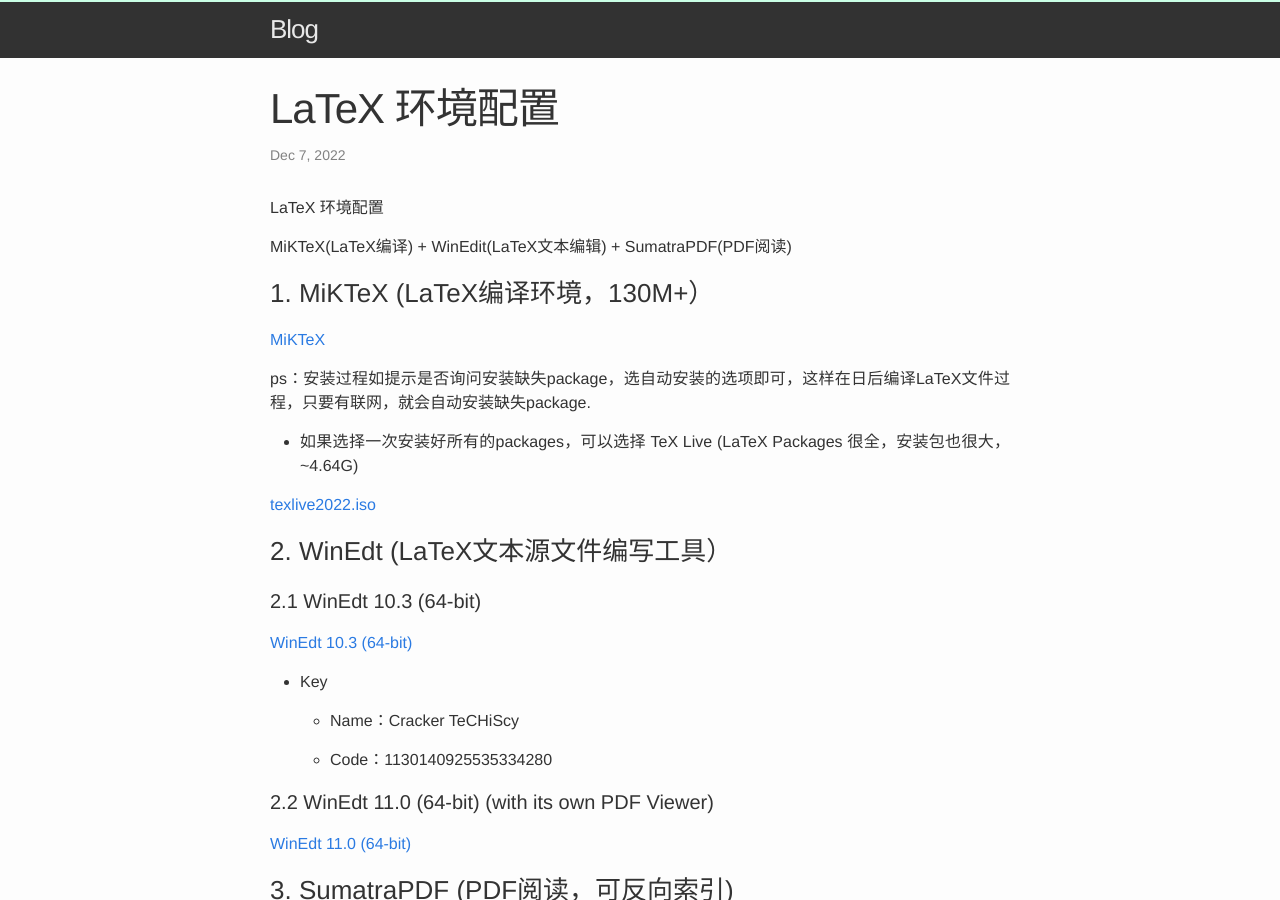
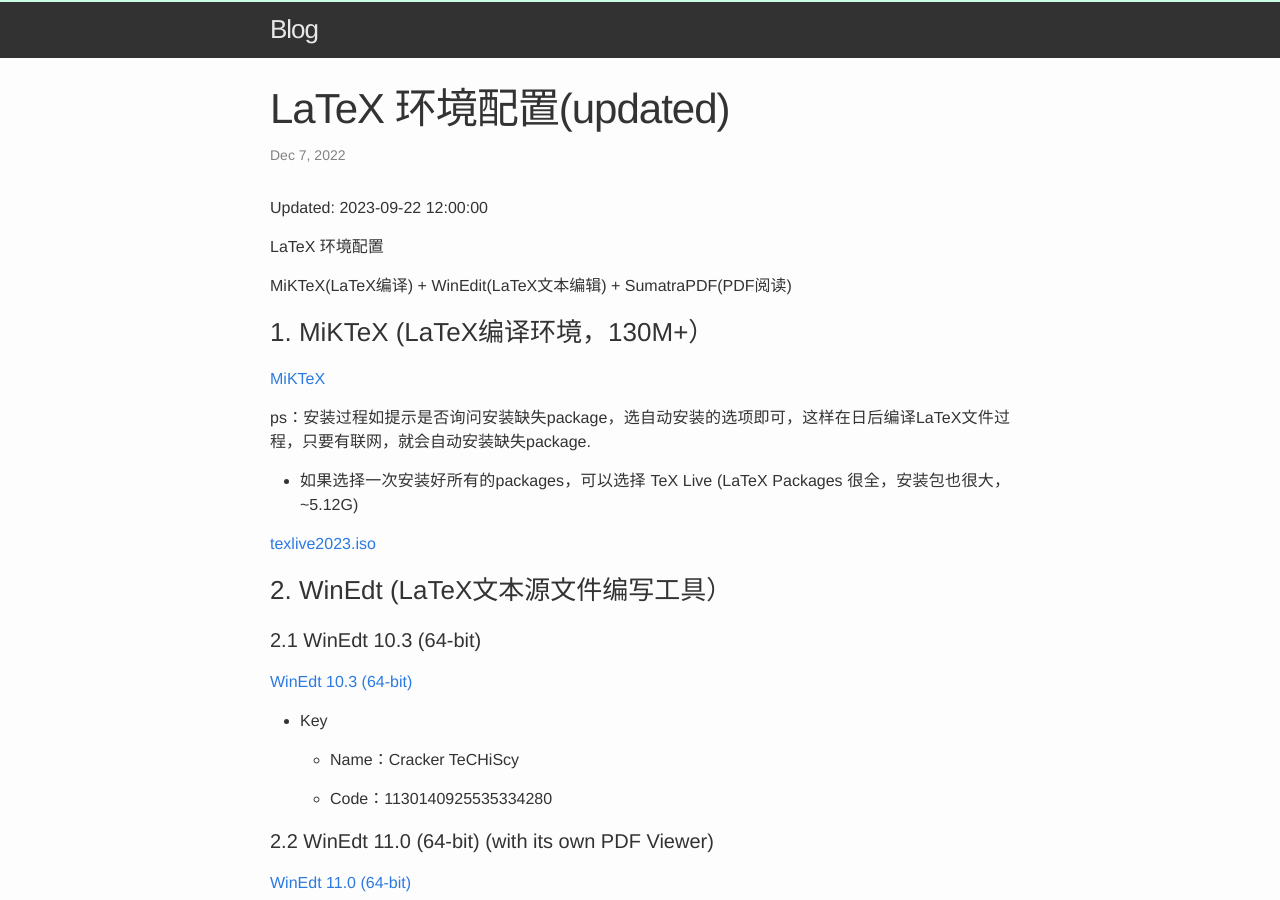
Before and after one commit to ishxiao/blog, a Jekyll site: the page built from _posts/2022-12-07-latex.md, in a window 1280 px wide and 900 px high. Built offline with Jekyll 4.4.1, drawn with Linux system fonts in a browser that asks for light colours.

Commit message:
Update 2022-12-07-latex.md

```diff
--- a/_posts/2022-12-07-latex.md
+++ b/_posts/2022-12-07-latex.md
@@ -1,5 +1,5 @@
 ---
-title: LaTeX 环境配置
+title: LaTeX 环境配置(updated)
 time: 2022-12-07 12:00:00 +080
 layout: post
 keywords: latex, pdf
@@ -7,7 +7,7 @@
 tags : [latex]
 ---
 
-
+Updated: 2023-09-22 12:00:00
 
 LaTeX 环境配置
 
@@ -15,14 +15,14 @@
 
 ### 1. MiKTeX (LaTeX编译环境，130M+）
 
-[MiKTeX](https://miktex.org/download/ctan/systems/win32/miktex/setup/windows-x64/basic-miktex-22.10-x64.exe)
+[MiKTeX](https://miktex.org/download/ctan/systems/win32/miktex/setup/windows-x64/basic-miktex-23.4-x64.exe)
 
 ps：安装过程如提示是否询问安装缺失package，选自动安装的选项即可，这样在日后编译LaTeX文件过程，只要有联网，就会自动安装缺失package.
 
 * 如果选择一次安装好所有的packages，可以选择
-TeX Live (LaTeX Packages 很全，安装包也很大，~4.64G)
+TeX Live (LaTeX Packages 很全，安装包也很大，~5.12G)
 
-[texlive2022.iso](https://mirrors.cloud.tencent.com/CTAN/systems/texlive/Images/texlive2022.iso)
+[texlive2023.iso](https://mirrors.cloud.tencent.com/CTAN/systems/texlive/Images/texlive2023.iso)
 
 ### 2. WinEdt (LaTeX文本源文件编写工具）
 
@@ -54,11 +54,11 @@
 
 * TeXLive 下载地址:
 
-[TeXLive](https://mirrors.cloud.tencent.com/CTAN/systems/texlive/Images/texlive2022.iso)
+[TeXLive](https://mirrors.cloud.tencent.com/CTAN/systems/texlive/Images/texlive2023.iso)
 
 * LyX 下载地址：
 
-[LyX](https://ftp.lip6.fr/pub/lyx/bin/2.3.6/LyX-2361-Installer-3-x64.exe)
+[LyX](https://lyx.mirror.garr.it/bin/2.3.7/LyX-237-Installer-1-x64.exe)
 
 #### 5.2 安装
 
```
